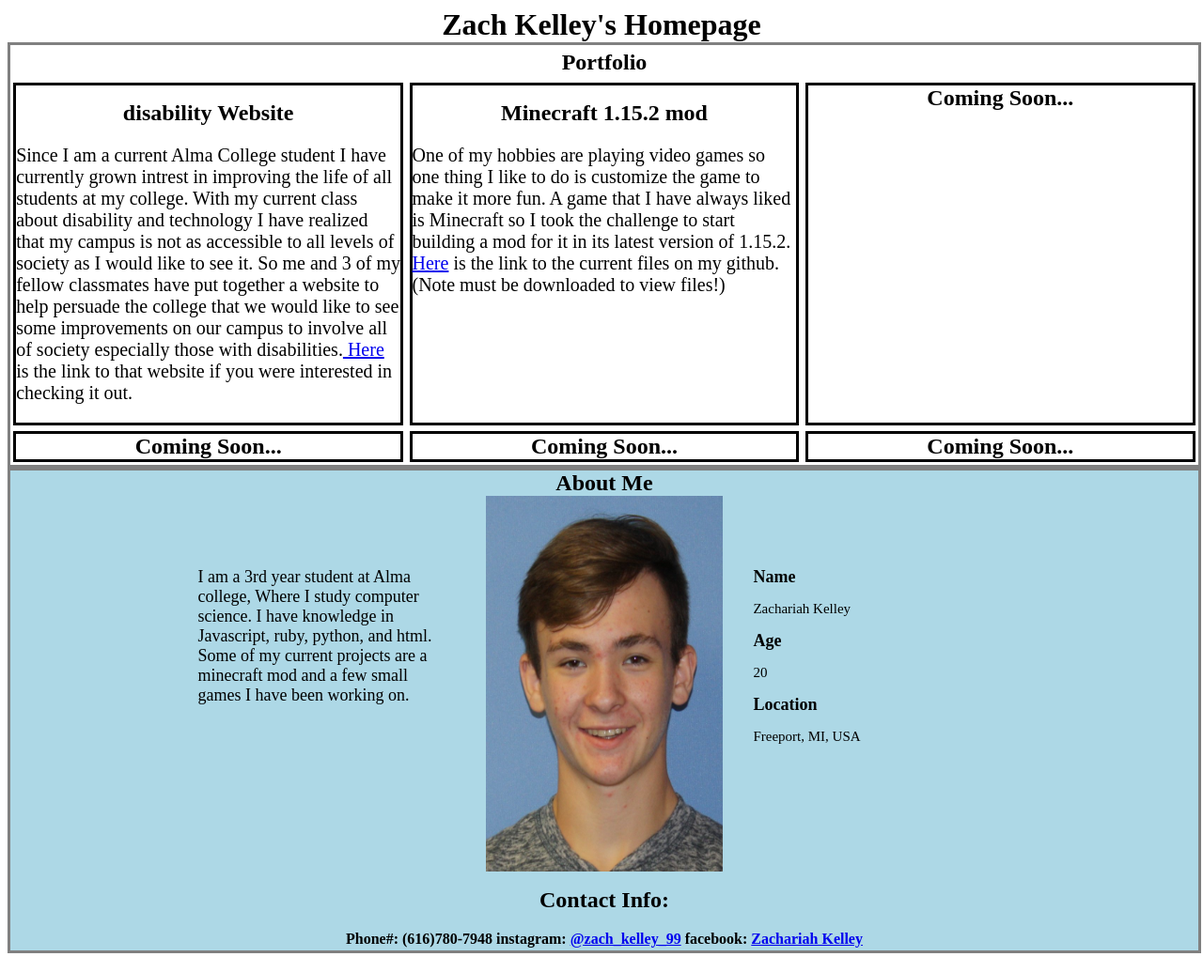
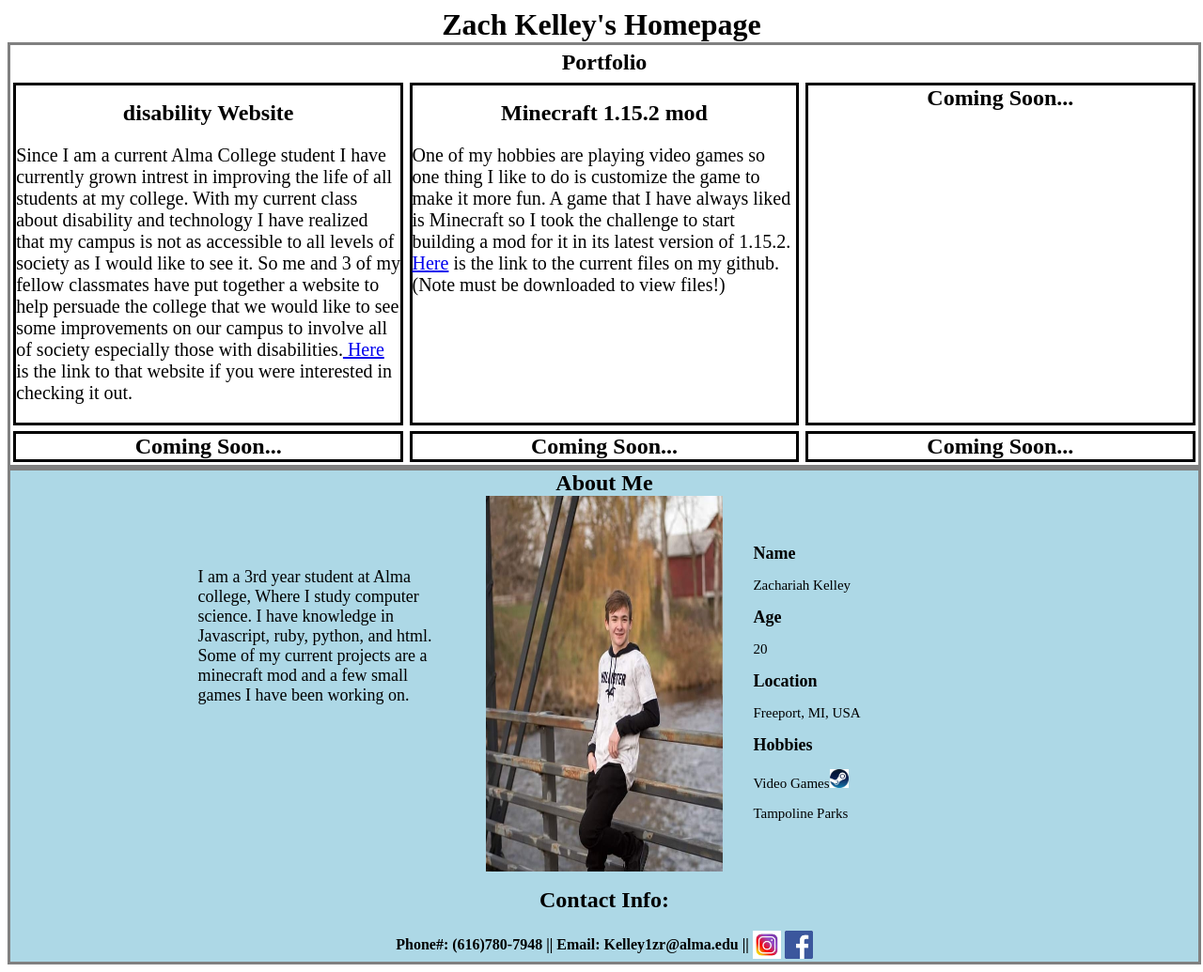
Before and after one commit to ZachKelley/ZachKelley.github.io, a plain HTML site: page index.html in a window 1280 px wide. Shown: the whole page at 94% size. Drawn offline with Linux system fonts and the light colour scheme.

Commit message:
Final submission update

```diff
--- a/index.html
+++ b/index.html
@@ -55,17 +55,20 @@
       </div>
 
       <!my picture>
-      <img class= aboutme src = "pictures/homepage-picture.jpg" alt = "Homepage Picture">
+      <img class= aboutme src = "pictures/aboutmepic.jpg" alt = "Homepage Picture">
 
       <!about me info(name/age/location)>
       <div class= info>
-        <div style="margin-left: 2em;margin-top: 15%;">
+        <div style="margin-left: 2em;margin-top: 10%;">
           <h2 style="font-size: 18px;">Name</h2>
           <p style="font-size: 15px;">Zachariah Kelley</p>
           <h2 style="font-size: 18px;">Age</h2>
           <p style="font-size: 15px;">20</p>
           <h2 style="font-size: 18px;">Location</h2>
           <p style="font-size: 15px;">Freeport, MI, USA</p>
+          <h2 style="font-size: 18px;">Hobbies</h2>
+          <p style="font-size:15px;">Video Games<a href = "https://steamcommunity.com/profiles/76561198083092875"><img style="height:20px;width:20px;" src = "./pictures/steam.jpg"></a></p>
+          <p style="font-size:15px;">Tampoline Parks</p>
         </div>
       </div>
       <!contact info>
@@ -73,10 +76,10 @@
       <div class= contactinfo>
         <table>
           <tr>
-            <th>Phone#: (616)780-7948</th>
-            <th>instagram: <a href="https://www.instagram.com/zach_kelley_99/">@zach_kelley_99</a></th>
-            <th>facebook: <a href="https://www.facebook.com/zachariah.kelley">Zachariah Kelley</a></th>
-
+            <th>Phone#: (616)780-7948 ||</th>
+            <th>Email: Kelley1zr@alma.edu ||</th>
+            <th><a href="https://www.instagram.com/zach_kelley_99/"><img style="height: 30px;width: 30px;" src = "./pictures/instagram.jpg"></a></th>
+            <th><a href="https://www.facebook.com/zachariah.kelley"><img style="height: 30px;width: 30px;"src = "./pictures/facebook.png"></a></th>
           </tr>
         </table>
       </div>
```
